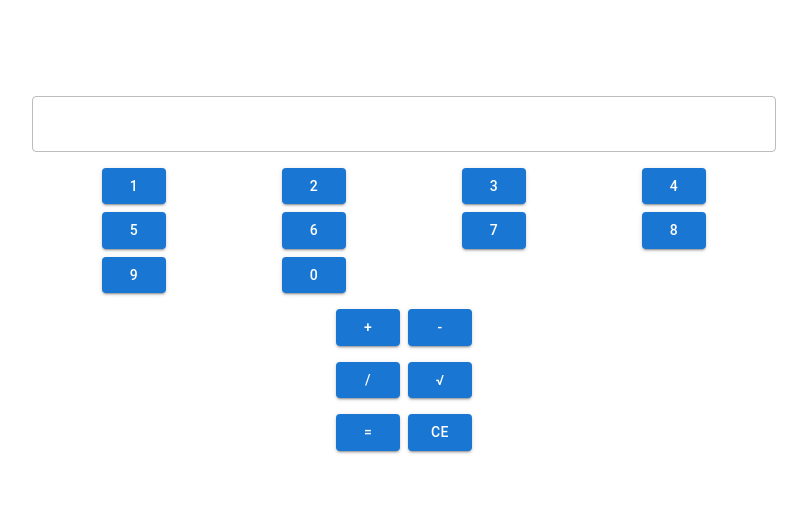
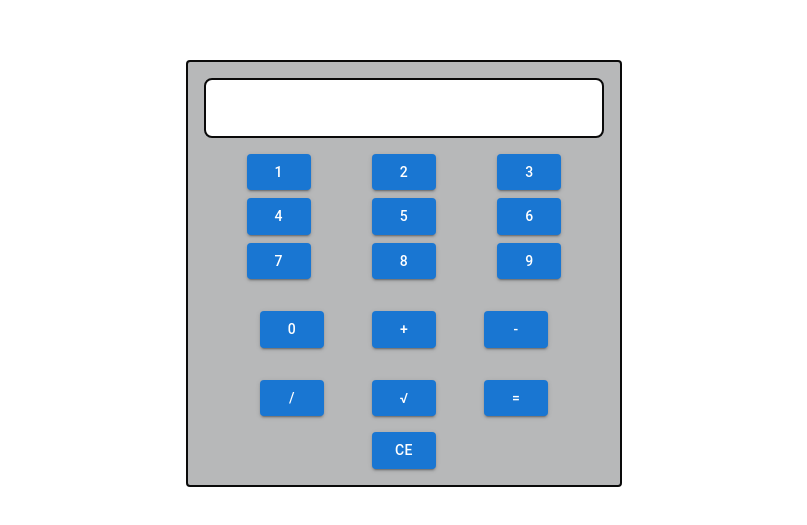
Before and after one commit to FillipeDiord/my-calculator, a React (Vite) app: page /home in a window 1280 px wide. Shown: the part 127-652 px from the top of the page, without its empty margins (236-1043 px from the left). Built offline with nearby package versions, Linux system fonts and the light colour scheme; sample sign-in values are in the browser's storage.

Commit message:
feat: 🎸 adding new styles for Calculator component
adding new styles for Calculator component

```diff
--- a/src/components/Calculator/index.tsx
+++ b/src/components/Calculator/index.tsx
@@ -1,16 +1,16 @@
 import { useState } from "react";
-import { Box, Button, Grid2, TextField } from "@mui/material";
+import { Box, Button, Grid2, InputBase } from "@mui/material";
 import { evaluate, sqrt } from "mathjs";
 
 export const Calculator: React.FC = () => {
   const [input, setInput] = useState<string>("");
 
   const handleClick = (value: string) => {
-    if (value === '√') {
+    if (value === "√") {
       try {
         setInput(sqrt(parseFloat(input)).toString());
       } catch {
-        setInput('Error');
+        setInput("Error");
       }
     } else {
       setInput(input + value);
@@ -34,11 +34,36 @@ export const Calculator: React.FC = () => {
   };
 
   return (
-    <Box>
-      <TextField value={input} disabled fullWidth variant="outlined" />
+    <Box
+      sx={{
+        minWidth: 250,
+        maxWidth: 400,
+        bgcolor: "#b7b8b9",
+        border: "2px solid #0a0a0a",
+        borderRadius: 1,
+        padding: 2,
+      }}
+    >
+      <InputBase
+        sx={{
+          bgcolor: "#FFFFFF",
+          border: "2px solid #0a0a0a",
+          borderRadius: 2,
+          padding: 1,
+          height: 60,
+          color: "#033261",
+          pointerEvents: "none",
+          userSelect: "none",
+          fontWeight: 600,
+        }}
+        value={input}
+        inputProps={{ style: { textAlign: "center" } }}
+        fullWidth
+        defaultValue={0}
+      />
       <Grid2 container spacing={1} margin={2}>
-        {[1, 2, 3, 4, 5, 6, 7, 8, 9, 0].map((num) => (
-          <Grid2 size={3} key={num}>
+        {[1, 2, 3, 4, 5, 6, 7, 8, 9].map((num) => (
+          <Grid2 size={4} key={num}>
             <Button
               variant="contained"
               onClick={() => handleClick(num.toString())}
@@ -50,36 +75,49 @@ export const Calculator: React.FC = () => {
       </Grid2>
       <Grid2
         container
-        spacing={2}
+        size={2}
         alignContent="center"
         justifyContent="center"
-        flexDirection="column"
+        flexDirection="row"
       >
-        <Grid2 display="flex" gap={1}>
+        <Grid2 display="flex" gap={6} margin={2}>
+          <Grid2>
+            <Button variant="contained" onClick={() => handleClick("0")}>
+              0
+            </Button>
+          </Grid2>
+          <Grid2>
             <Button variant="contained" onClick={() => handleClick("+")}>
               +
             </Button>
+          </Grid2>
+          <Grid2>
             <Button variant="contained" onClick={() => handleClick("-")}>
               -
             </Button>
           </Grid2>
-        <Grid2 display="flex" gap={1}>
+        </Grid2>
+        <Grid2 display="flex" gap={6} margin={2}>
+          <Grid2>
             <Button variant="contained" onClick={() => handleClick("/")}>
               /
             </Button>
+          </Grid2>
+          <Grid2>
             <Button variant="contained" onClick={() => handleClick("√")}>
               √
             </Button>
           </Grid2>
-        <Grid2 display="flex" gap={1}>
+          <Grid2>
             <Button variant="contained" onClick={handleEqual}>
               =
             </Button>
+          </Grid2>
+        </Grid2>
+      </Grid2>
       <Button variant="contained" onClick={handleClear}>
         CE
       </Button>
-        </Grid2>
-      </Grid2>
     </Box>
   );
 };
```
Lines whose indentation alone changed are shown as unchanged.
